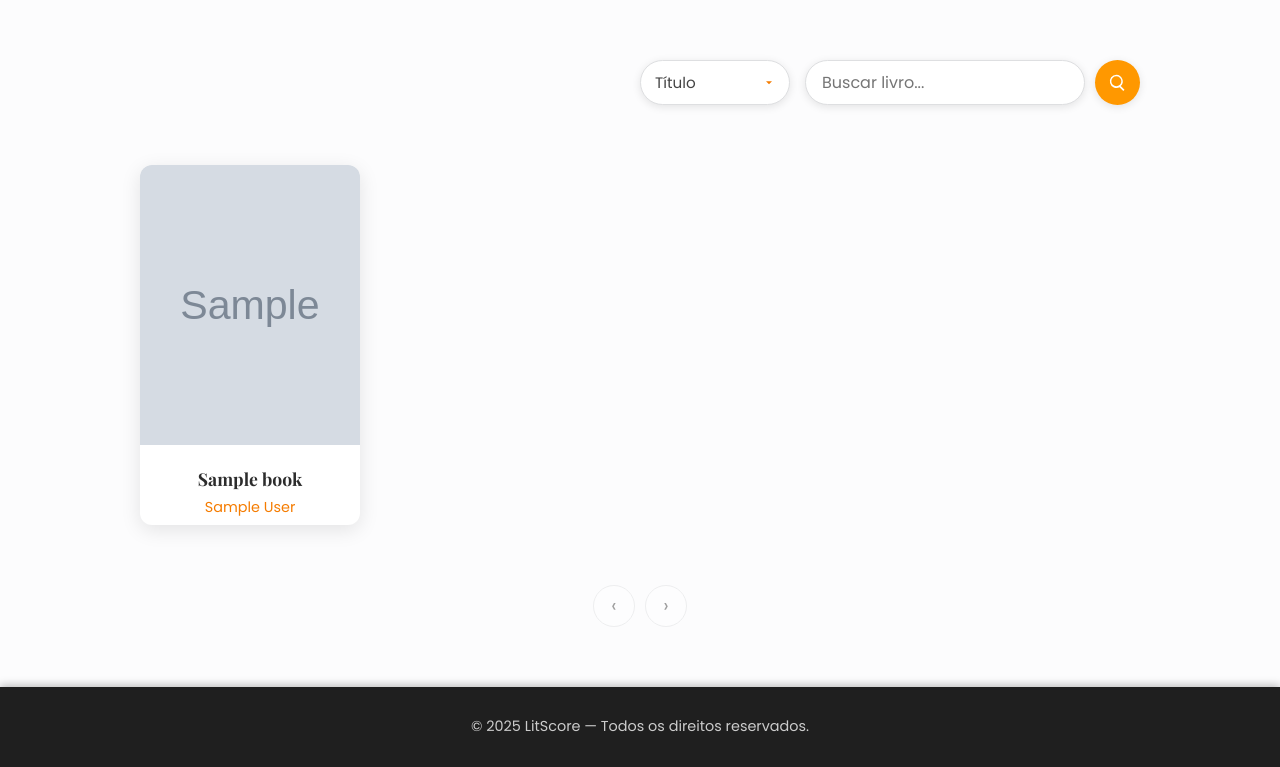
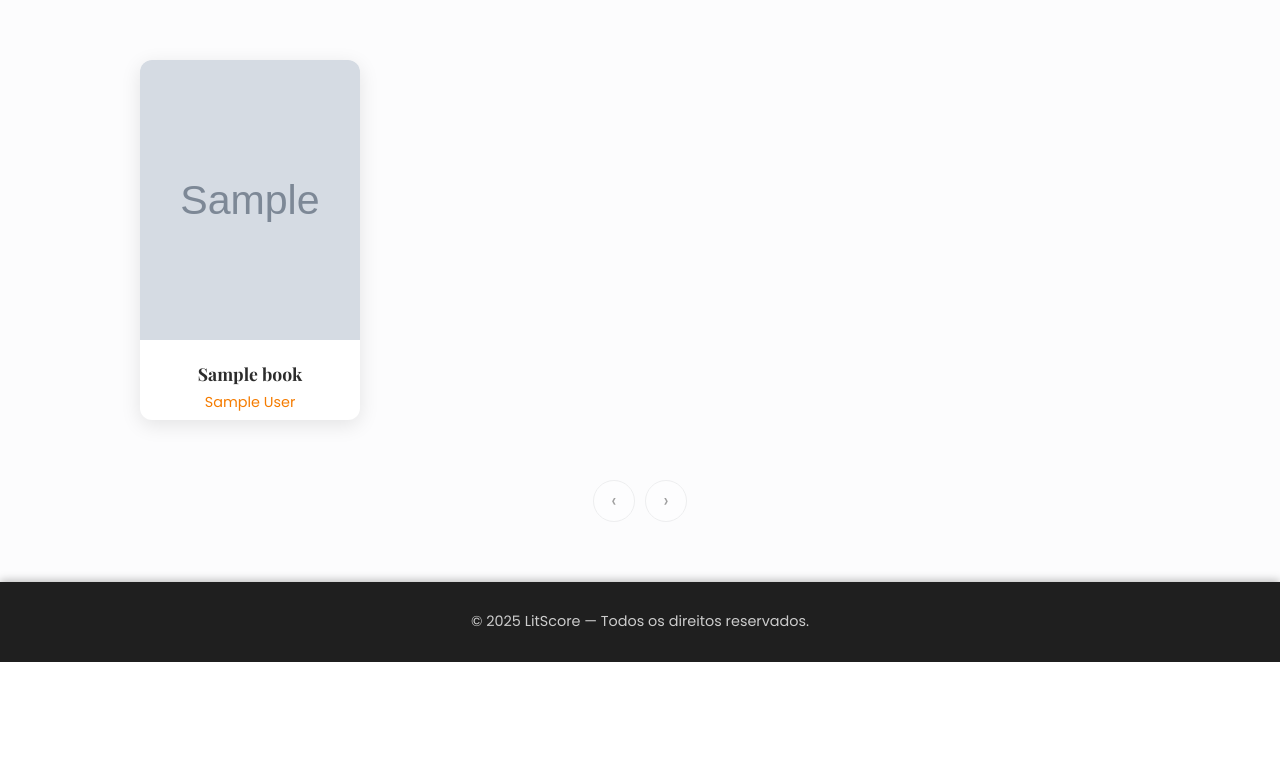
Before and after one commit to YasminTrembulack/Final-Project-BD6P, a Flask app: template views/templates/books.html in a window 1280 px wide. Shown: the part 390-1157 px from the top of the page. After the commit the page ends 1052 px from the top, so only its background shows below. Run offline with Flask 3, Linux system fonts and the light colour scheme; the template is opened without the code that fills it: most values are stand-ins (such as "Sample title", 1, 10 or a date in 2020); grey boxes marked "Sample" are stand-in pictures.

Commit message:
chore: comment search bar

```diff
--- a/views/templates/books.html
+++ b/views/templates/books.html
@@ -78,7 +78,7 @@
     <section class="books">
 
         {% if logged_user %}
-        <div class="search-bar">
+        <!-- <div class="search-bar">
             {% if logged_user.role == 'admin' %}
             <a href="{{ url_for('create_book') }}" class="add-book-btn">Adicionar Livro</a>
             {% endif %}
@@ -97,7 +97,7 @@
                     </svg>
                 </button>
             </div>
-        </div>
+        </div> -->
         {% endif %}
 
         <div class="books-grid">
--- a/views/templates/users.html
+++ b/views/templates/users.html
@@ -76,7 +76,7 @@
 
     <section class="users">
 
-        <div class="search-bar">
+        <!-- <div class="search-bar">
             <select class="filter-select">
                 <option value="name" selected>Nome</option>
                 <option value="email">E-mail</option>
@@ -92,7 +92,7 @@
                     </svg>
                 </button>
             </div>
-        </div>
+        </div> -->
 
         <div class="users-grid">
             {% for user in users %}
```
